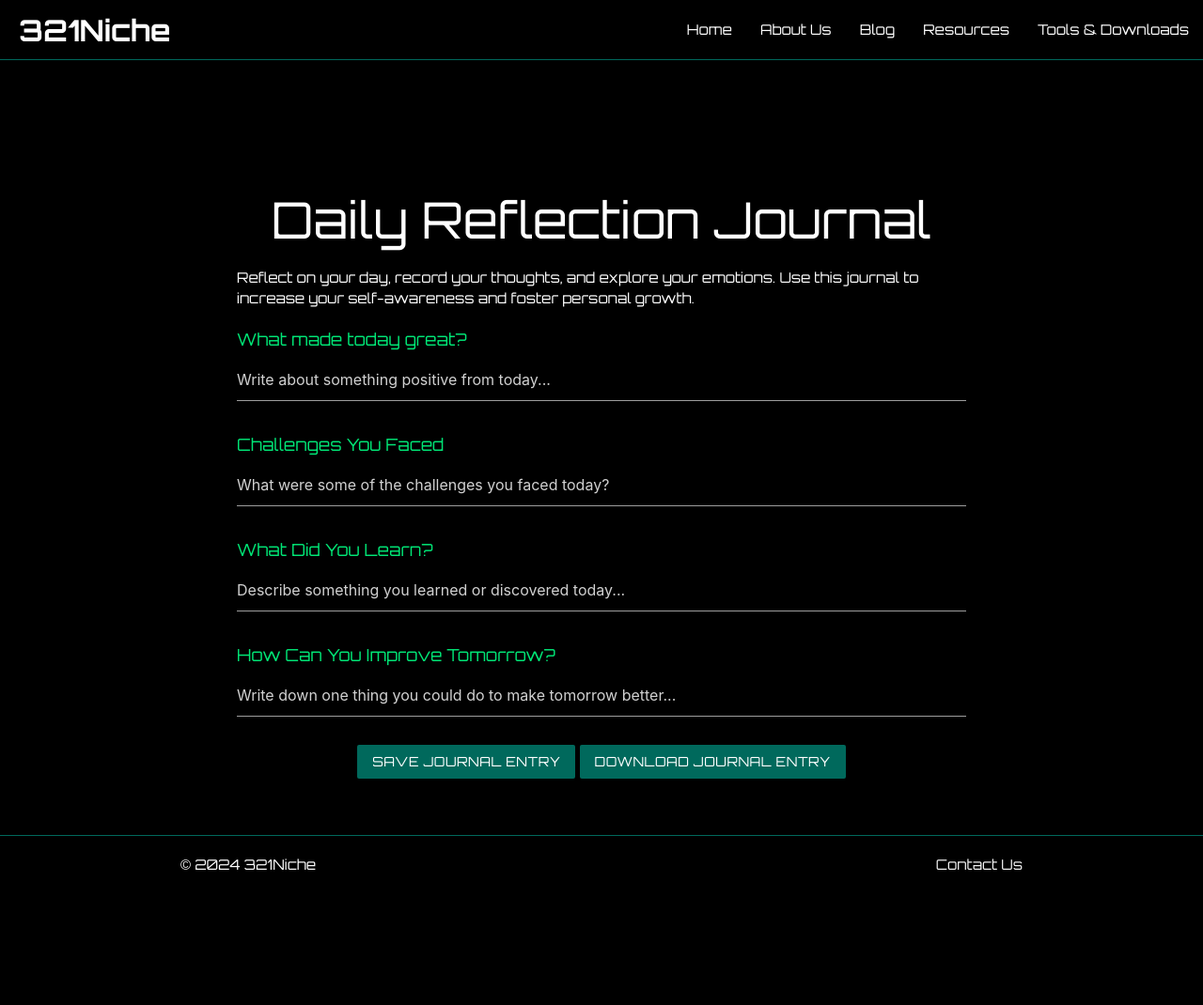
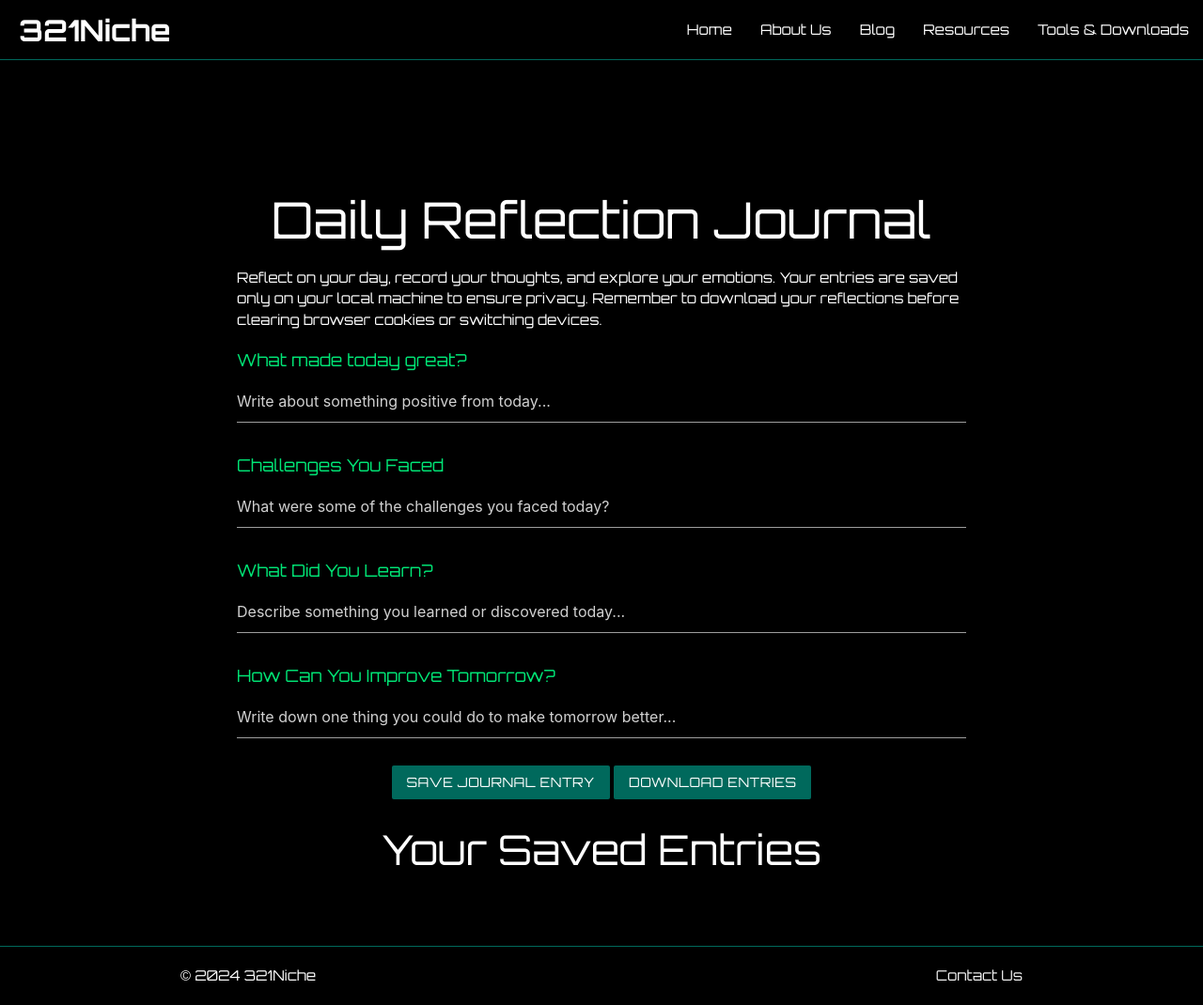
Before and after one commit to LifeUntainted/lifeuntainted.github.io, a Jekyll site: the page daily-reflection-journal.html, which Jekyll copies as it is, in a window 1280 px wide. Shown: the whole page at 94% size. Built offline with Jekyll 4.4.1, drawn with Linux system fonts in a browser that asks for light colours; before the commit the page ends 952 px from its top, so only the background shows below that; part of the change alters nothing that is shown.

Commit message:
Update daily-reflection-journal.html

```diff
--- a/daily-reflection-journal.html
+++ b/daily-reflection-journal.html
@@ -1,11 +1,12 @@
 <!DOCTYPE html>
 <html lang="en">
+
 <head>
     <meta charset="UTF-8">
     <title>Daily Reflection Journal - 321Niche</title>
 
     <!-- Meta Tags -->
-  <meta name="viewport" content="width=device-width, initial-scale=1.0"/>
+    <meta name="viewport" content="width=device-width, initial-scale=1.0" />
     <meta name="description" content="Daily Reflection Journal to encourage self-awareness, growth, and mindfulness by allowing users to record their daily experiences and emotions.">
 
     <!-- Compiled and minified CSS -->
@@ -16,9 +17,6 @@
 
     <!-- Import Orbitron Font -->
     <link href="https://fonts.googleapis.com/css2?family=Orbitron:wght@400;500;700&display=swap" rel="stylesheet">
-
-  <!-- Import particles.js -->
-  <script src="https://cdn.jsdelivr.net/particles.js/2.0.0/particles.min.js"></script>
 
     <style>
         body {
@@ -37,13 +35,6 @@
             margin-left: 20px;
         }
 
-    #particles-js {
-      position: absolute;
-      width: 100%;
-      height: 100%;
-      z-index: -1;
-    }
-
         .journal-container {
             background-color: rgba(0, 0, 0, 0.9);
             padding: 4rem;
@@ -56,14 +47,16 @@
             color: #00e676;
         }
 
-    .btn, .btn-large {
+        .btn,
+        .btn-large {
             background-color: #00695c;
             text-transform: uppercase;
             font-family: 'Orbitron', sans-serif;
             transition: all 0.3s ease;
         }
 
-    .btn:hover, .btn-large:hover {
+        .btn:hover,
+        .btn-large:hover {
             background-color: #004d40;
             box-shadow: 0 0 20px rgba(0, 105, 92, 0.5);
         }
@@ -87,13 +80,22 @@
             padding: 1rem;
             color: #fff;
         }
+
+        .entry-list {
+            margin-top: 2rem;
+        }
+
+        .entry-item {
+            background: rgba(0, 0, 0, 0.8);
+            margin-bottom: 1rem;
+            padding: 1rem;
+            border-radius: 8px;
+            border: 1px solid #00e676;
+        }
     </style>
 </head>
+
 <body>
-
-  <!-- Particle Background -->
-  <div id="particles-js"></div>
-
     <!-- Navigation Bar -->
     <nav>
         <div class="nav-wrapper">
@@ -122,7 +124,7 @@
     <div class="container">
         <div class="journal-container">
             <h2 class="center-align">Daily Reflection Journal</h2>
-      <p>Reflect on your day, record your thoughts, and explore your emotions. Use this journal to increase your self-awareness and foster personal growth.</p>
+            <p>Reflect on your day, record your thoughts, and explore your emotions. Your entries are saved only on your local machine to ensure privacy. Remember to download your reflections before clearing browser cookies or switching devices.</p>
 
             <!-- Journal Entry Form -->
             <form id="daily-journal-form">
@@ -144,9 +146,14 @@
                 </div>
                 <div class="center-align">
                     <button type="button" class="btn waves-effect waves-light" onclick="saveJournalEntry()">Save Journal Entry</button>
-          <button type="button" class="btn waves-effect waves-light" onclick="downloadJournalEntry()">Download Journal Entry</button>
+                    <button type="button" class="btn waves-effect waves-light" onclick="downloadEntries()">Download Entries</button>
                 </div>
             </form>
+
+            <!-- Saved Journal Entries -->
+            <div id="saved-entries" class="entry-list">
+                <h3 class="center-align">Your Saved Entries</h3>
+            </div>
         </div>
     </div>
 
@@ -161,24 +168,11 @@
     <!-- Scripts -->
     <script src="https://cdnjs.cloudflare.com/ajax/libs/materialize/1.0.0/js/materialize.min.js"></script>
     <script>
-    document.addEventListener('DOMContentLoaded', function() {
+        document.addEventListener('DOMContentLoaded', function () {
             // Initialize Mobile Navigation
             var elems = document.querySelectorAll('.sidenav');
             M.Sidenav.init(elems);
-
-      // Load saved data from localStorage if available
-      if (localStorage.getItem('greatExperience')) {
-        document.getElementById('great-experience').value = localStorage.getItem('greatExperience');
-      }
-      if (localStorage.getItem('challenges')) {
-        document.getElementById('challenges').value = localStorage.getItem('challenges');
-      }
-      if (localStorage.getItem('lessons')) {
-        document.getElementById('lessons').value = localStorage.getItem('lessons');
-      }
-      if (localStorage.getItem('improvements')) {
-        document.getElementById('improvements').value = localStorage.getItem('improvements');
-      }
+            loadSavedEntries();
         });
 
         // Save Journal Entry function
@@ -188,30 +182,71 @@
             const lessons = document.getElementById('lessons').value;
             const improvements = document.getElementById('improvements').value;
 
-      // Store the data in localStorage
-      localStorage.setItem('greatExperience', greatExperience);
-      localStorage.setItem('challenges', challenges);
-      localStorage.setItem('lessons', lessons);
-      localStorage.setItem('improvements', improvements);
+            if (greatExperience || challenges || lessons || improvements) {
+                const entry = {
+                    greatExperience,
+                    challenges,
+                    lessons,
+                    improvements,
+                    date: new Date().toLocaleString()
+                };
 
-      alert('Your journal entry has been saved locally! Remember to keep reflecting each day for better self-awareness.');
+                let entries = JSON.parse(localStorage.getItem('journalEntries')) || [];
+                entries.push(entry);
+                localStorage.setItem('journalEntries', JSON.stringify(entries));
+
+                alert('Your journal entry has been saved!');
+                loadSavedEntries();
+            } else {
+                alert('Please fill in at least one field before saving.');
+            }
         }
 
-    // Download Journal Entry function
-    function downloadJournalEntry() {
-      const greatExperience = document.getElementById('great-experience').value;
-      const challenges = document.getElementById('challenges').value;
-      const lessons = document.getElementById('lessons').value;
-      const improvements = document.getElementById('improvements').value;
+        // Load saved journal entries
+        function loadSavedEntries() {
+            const savedEntriesContainer = document.getElementById('saved-entries');
+            savedEntriesContainer.innerHTML = '<h3 class="center-align">Your Saved Entries</h3>';
+            let entries = JSON.parse(localStorage.getItem('journalEntries')) || [];
 
-      const content = `What made today great?\n${greatExperience}\n\nChallenges You Faced:\n${challenges}\n\nWhat Did You Learn?\n${lessons}\n\nHow Can You Improve Tomorrow?\n${improvements}`;
+            entries.forEach((entry, index) => {
+                const entryDiv = document.createElement('div');
+                entryDiv.classList.add('entry-item');
+                entryDiv.innerHTML = `
+                    <p><strong>Date:</strong> ${entry.date}</p>
+                    <p><strong>What made today great?</strong> ${entry.greatExperience}</p>
+                    <p><strong>Challenges You Faced:</strong> ${entry.challenges}</p>
+                    <p><strong>What Did You Learn?</strong> ${entry.lessons}</p>
+                    <p><strong>How Can You Improve Tomorrow?</strong> ${entry.improvements}</p>
+                `;
+                savedEntriesContainer.appendChild(entryDiv);
+            });
+        }
+
+        // Download saved entries as a text file
+        function downloadEntries() {
+            let entries = JSON.parse(localStorage.getItem('journalEntries')) || [];
+            if (entries.length === 0) {
+                alert('No entries to download.');
+                return;
+            }
+
+            let content = '';
+            entries.forEach((entry) => {
+                content += `Date: ${entry.date}\n`;
+                content += `What made today great?: ${entry.greatExperience}\n`;
+                content += `Challenges You Faced: ${entry.challenges}\n`;
+                content += `What Did You Learn?: ${entry.lessons}\n`;
+                content += `How Can You Improve Tomorrow?: ${entry.improvements}\n`;
+                content += '\n----------------------\n\n';
+            });
 
             const blob = new Blob([content], { type: 'text/plain' });
             const link = document.createElement('a');
-      link.href = URL.createObjectURL(blob);
-      link.download = 'journal_entry.txt';
+            link.href = window.URL.createObjectURL(blob);
+            link.download = 'journal_entries.txt';
             link.click();
         }
     </script>
 </body>
+
 </html>
```
Lines whose indentation alone changed are shown as unchanged.
